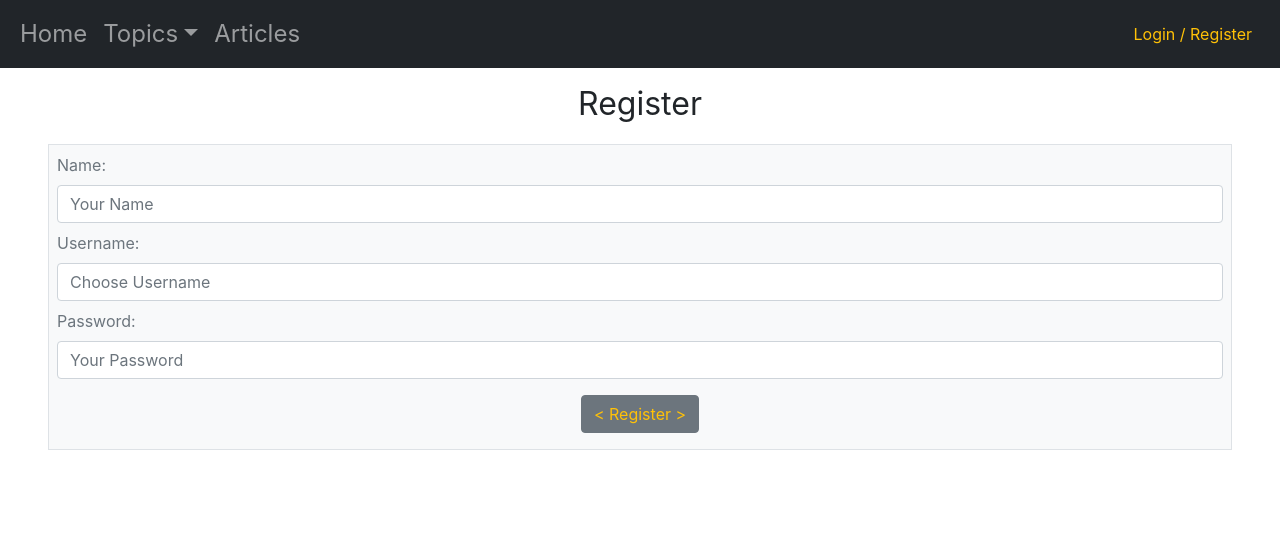
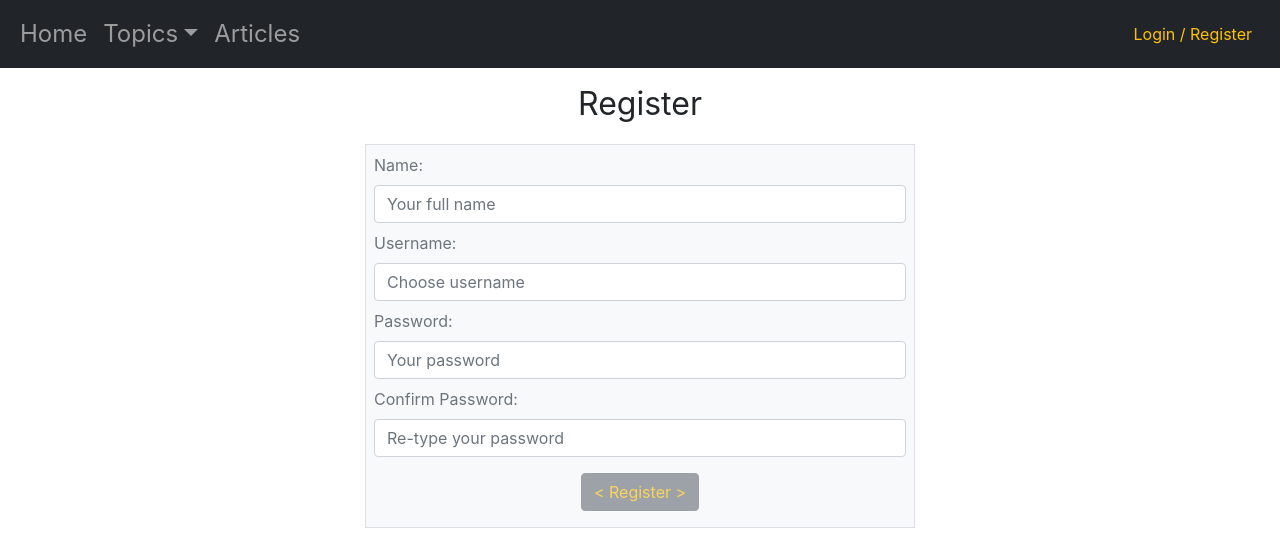
Before and after one commit to MarKo-ctrl/nc-news, a React (Create React App) app: page /register in a window 1280 px wide. Shown: the top 550 px of the page. Built offline with nearby package versions, Linux system fonts and the light colour scheme.

Commit message:
customise sign up error handling

```diff
--- a/src/components/SignUp.jsx
+++ b/src/components/SignUp.jsx
@@ -7,7 +7,6 @@ import { signup } from '../utils/api';
 
 export const SignUp = () => {
   const [input, setInput] = useState({})
-  const [isSubmitted, setIsSubmitted] = useState(false)
   const [error, setError] = useState(null)
   const [isLoading, setIsLoading] = useState(false);
   const { user, setUser } = useContext(UserContext);
@@ -15,20 +14,23 @@ export const SignUp = () => {
 
   const handleSubmit = (event) => {
     event.preventDefault();
-    setIsSubmitted(true);
     setIsLoading(true)
 
     signup(input)
-      .then((newUser) => {
+      .then((res) => {
         setIsLoading(false);
-        setUser(newUser);
+        if (res.statusText === 'OK'){
+          setUser(res.data[0]);
+        } else {
+          throw Error()
+        }
       })
       .catch((err) => {
-        setError(err);
+        setIsLoading(false);
+        setError(err.response.data.msg);
       })
   }
 
-  if (error) return <ErrorPage value={error} />;
   if (isLoading) return <LoadingSpinner />;
   return (
     <>
@@ -38,7 +40,7 @@ export const SignUp = () => {
           Register
         </p>
         <Form
-          className=' bg-light border mx-5'
+          className='reg-form-container bg-light border mx-5'
           onSubmit={handleSubmit}>
           <Form.Group
             className='mx-2'
@@ -50,9 +52,10 @@ export const SignUp = () => {
             <Form.Control
               type='text'
               name='name'
-              placeholder='Your Name'
+              placeholder='Your full name'
               onChange={(event) => setInput({ ...input, [event.target.name]: event.target.value })}>
             </Form.Control>
+            <Form.Control.Feedback>Looks good!</Form.Control.Feedback>
           </Form.Group>
           <Form.Group
             className='mx-2'
@@ -64,7 +67,7 @@ export const SignUp = () => {
             <Form.Control
               type='text'
               name='username'
-              placeholder='Choose Username'
+              placeholder='Choose username'
               onChange={(event) => setInput({ ...input, [event.target.name]: event.target.value })}>
             </Form.Control>
           </Form.Group>
@@ -78,17 +81,52 @@ export const SignUp = () => {
             <Form.Control
               type='password'
               name='password'
-              placeholder='Your Password'
+              placeholder='Your password'
               onChange={(event) => setInput({ ...input, [event.target.name]: event.target.value })}>
             </Form.Control>
           </Form.Group>
-          <div className="d-flex">
-            <Button
-              type='submit'
-              className='btn btn-secondary my-3 mx-auto text-warning'
-              onClick={handleSubmit}>
-              &lt; Register &gt;
-            </Button>
+          <Form.Group
+            className='mx-2'
+            controlId='registration_form'>
+            <Form.Label
+              className='text-secondary mt-2'>
+              Confirm Password:
+            </Form.Label>
+            <Form.Control
+              type='password'
+              name='confPassword'
+              placeholder='Re-type your password'
+              onChange={(event) => setInput({ ...input, [event.target.name]: event.target.value })}>
+            </Form.Control>
+          </Form.Group>
+          <div className="d-flex flex-column">
+            {!input.name &&
+              !input.username &&
+              !input.password &&
+              input.password === input.confPassword ?
+              <Button
+                type='submit'
+                className='btn btn-secondary my-3 mx-auto text-warning'
+                disabled>
+                &lt; Register &gt;
+              </Button>
+              :
+              <Button
+                type='submit'
+                className='btn btn-secondary my-3 mx-auto text-warning'
+                onClick={handleSubmit}>
+                &lt; Register &gt;
+              </Button>}
+              {Object.keys(user).length !== 0 ?
+              <p
+                className='mx-auto bg-success text-warning rounded p-2'>
+                You have successfuly logged in <strong>{user.username}</strong>
+              </p>
+              : error !== null ?
+                <ErrorPage
+                  value={error} />
+                : null
+            }
           </div>
         </Form>
       </main>
--- a/src/utils/api.js
+++ b/src/utils/api.js
@@ -44,17 +44,18 @@ export const getComments = (article_id) => {
 
 export const signin = (user) => {
   return handyNews.post('/users/signin', user)
-    .then((user) => {
-      return user.data[0]
+    .then((res) => {
+      delete res.data[0].password
+      return res
     })
 }
 
 export const signup = (user) => {
   return handyNews.post('/users/signup', user)
-  .then((user) => {
-    delete user.data[0].password
-    return user.data[0]
-  })
+    .then((res) => {
+      delete res.data[0].password
+      return res
+    })
 }
 
 export const postComment = (article_id, comment) => {
```
